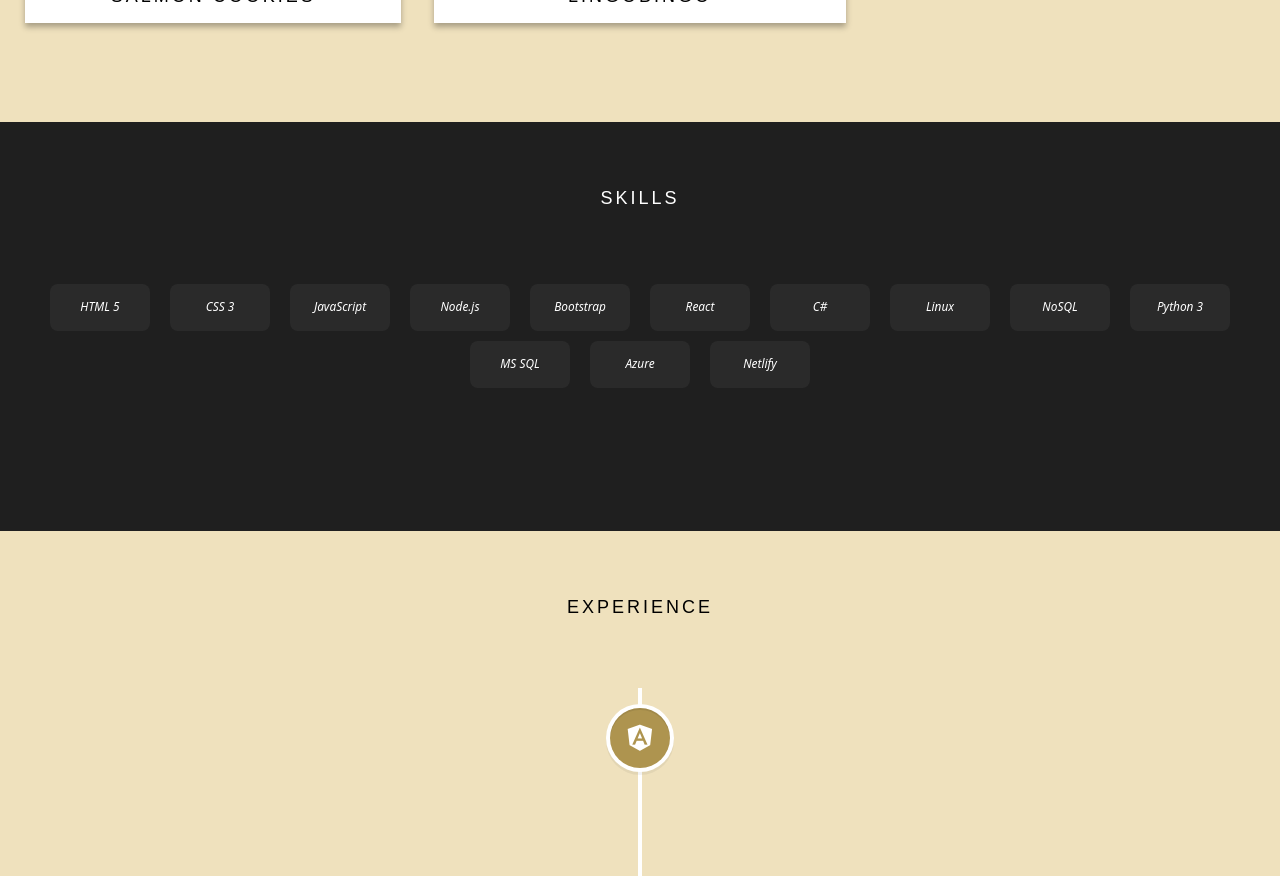
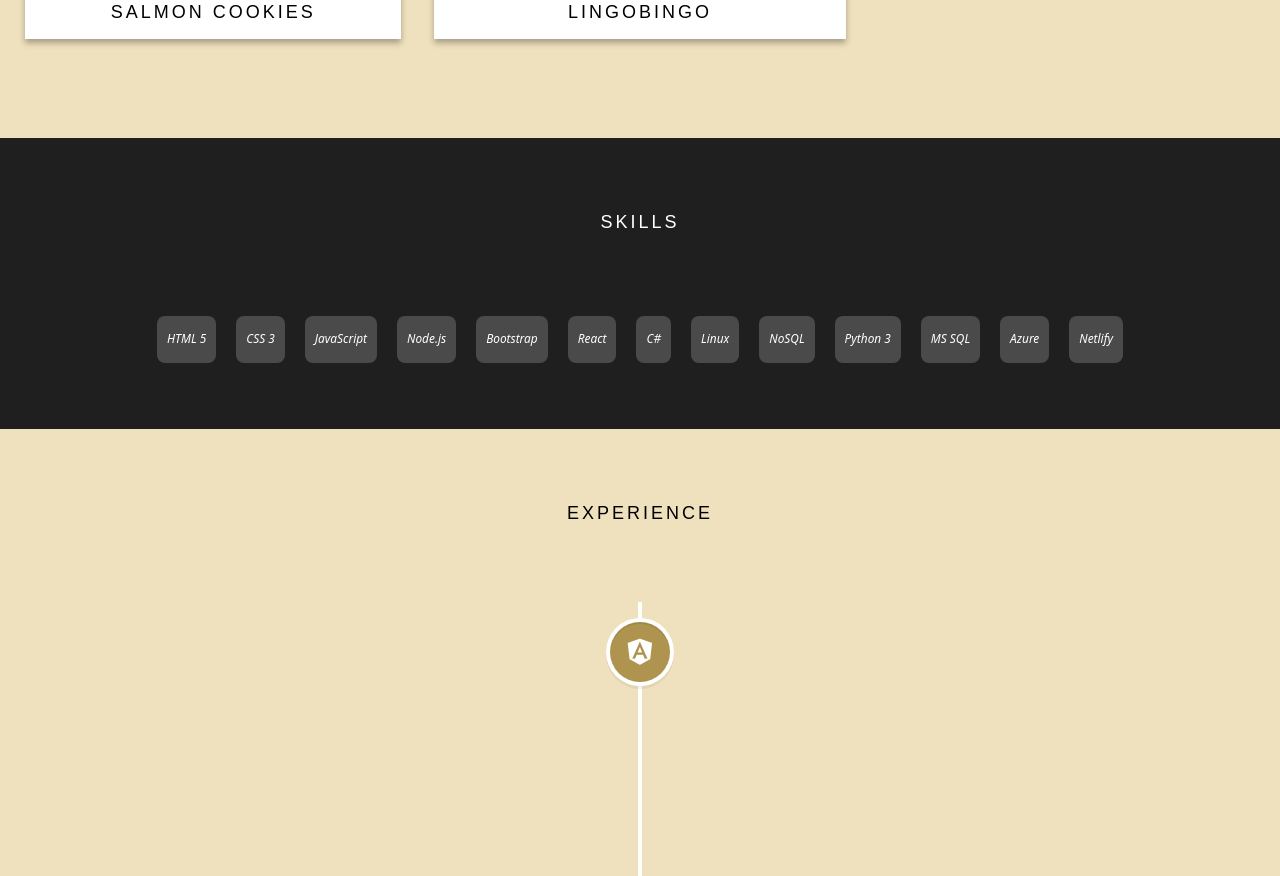
Before and after one commit to nojronatron/portfolio, a React (Create React App) app: page / in a window 1280 px wide. Shown: the part 1520-2396 px from the top of the page. Built offline with nearby package versions, Linux system fonts and the light colour scheme; some icons are missing.

Commit message:
fixed, added skills badges, tweaked bar hight

```diff
--- a/src/App.scss
+++ b/src/App.scss
@@ -97,9 +97,8 @@ header .nav {
 }
 
 .skills-tile {
-  background-color: transparentize(#f8f5f4, 0.95);
+  background-color: rgba(248, 245, 244, 0.2);
   padding: 10px 10px 5px 10px;
-  width: 100px;
   margin: 5px 0 5px 0;
   border-radius: 8px;
 }
@@ -417,12 +416,12 @@ header h1 {
   min-height: 200px;
   width: 100%;
   overflow: hidden;
-  padding-bottom: 10%;
+  padding-bottom: 4%;
 }
 
 .section-title {
-  padding-top: 5%;
-  padding-bottom: 5%;
+  padding-top: 4em;
+  padding-bottom: 4em;
   font: 18px/24px 'opensans-bold', sans-serif;
   text-transform: uppercase;
   letter-spacing: 3px;
```
